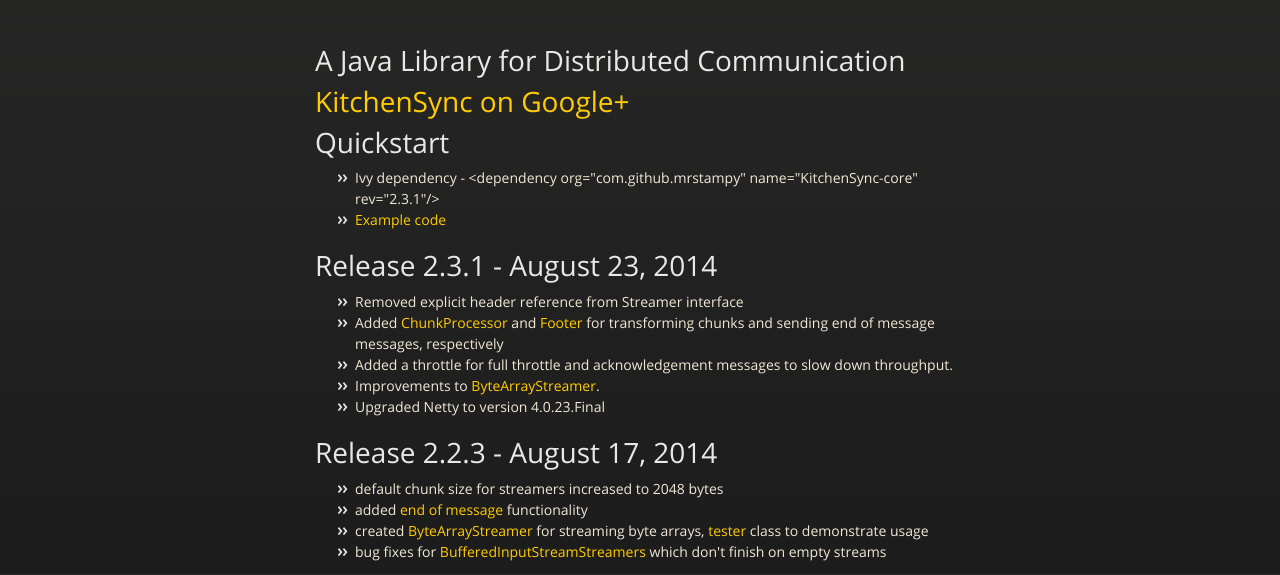
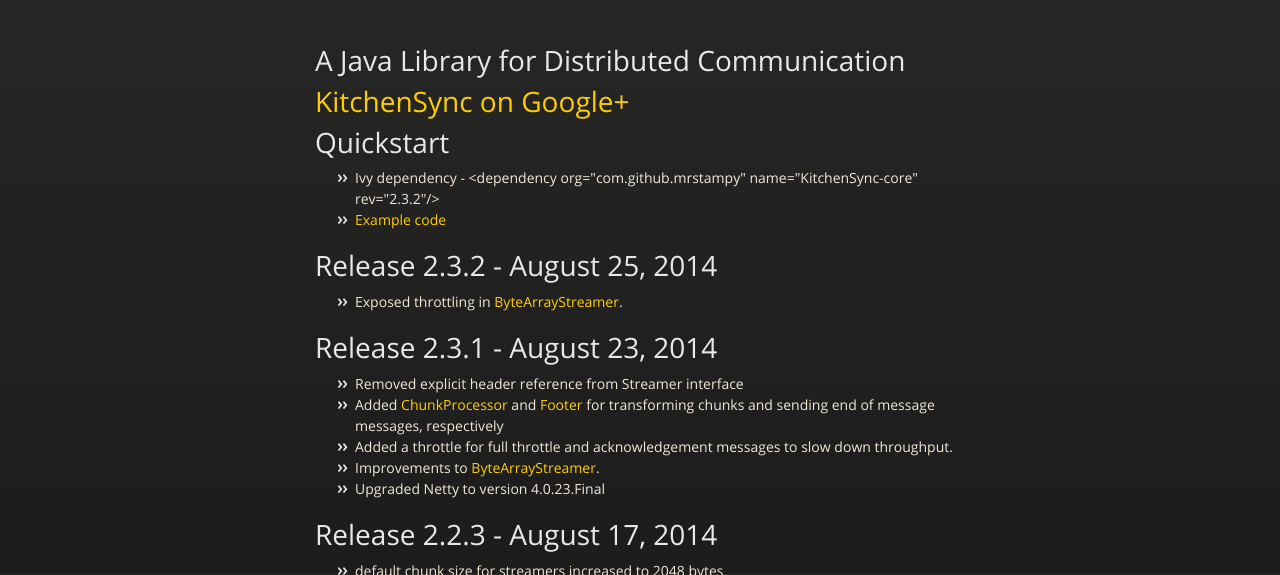
Before and after one commit to mrstampy/KitchenSync-core, a plain HTML site: page index.html in a window 1280 px wide. Shown: the part 226-801 px from the top of the page. Drawn offline with nearby package versions, Linux system fonts and the light colour scheme.

```diff
--- a/index.html
+++ b/index.html
@@ -49,8 +49,13 @@
 <a name="quickstart" class="anchor" href="#quickstart"><span class="octicon octicon-link"></span></a>Quickstart</h1>
 
 <ul>
-<li>Ivy dependency - &lt;dependency org="com.github.mrstampy" name="KitchenSync-core" rev="2.3.1"/&gt;</li>
+<li>Ivy dependency - &lt;dependency org="com.github.mrstampy" name="KitchenSync-core" rev="2.3.2"/&gt;</li>
 <li><a href="https://github.com/mrstampy/KitchenSync-core/tree/master/KitchenSync-core/test/com/github/mrstampy/kitchensync/test">Example code</a></li>
+</ul><h1>
+<a name="release-232---august-25-2014" class="anchor" href="#release-232---august-25-2014"><span class="octicon octicon-link"></span></a>Release 2.3.2 - August 25, 2014</h1>
+
+<ul>
+<li>Exposed throttling in <a href="https://github.com/mrstampy/KitchenSync-core/blob/master/KitchenSync-core/src/com/github/mrstampy/kitchensync/stream/ByteArrayStreamer.java">ByteArrayStreamer</a>.</li>
 </ul><h1>
 <a name="release-231---august-23-2014" class="anchor" href="#release-231---august-23-2014"><span class="octicon octicon-link"></span></a>Release 2.3.1 - August 23, 2014</h1>
 
```
Also changed, not shown: params.json (+1 -1 lines).
